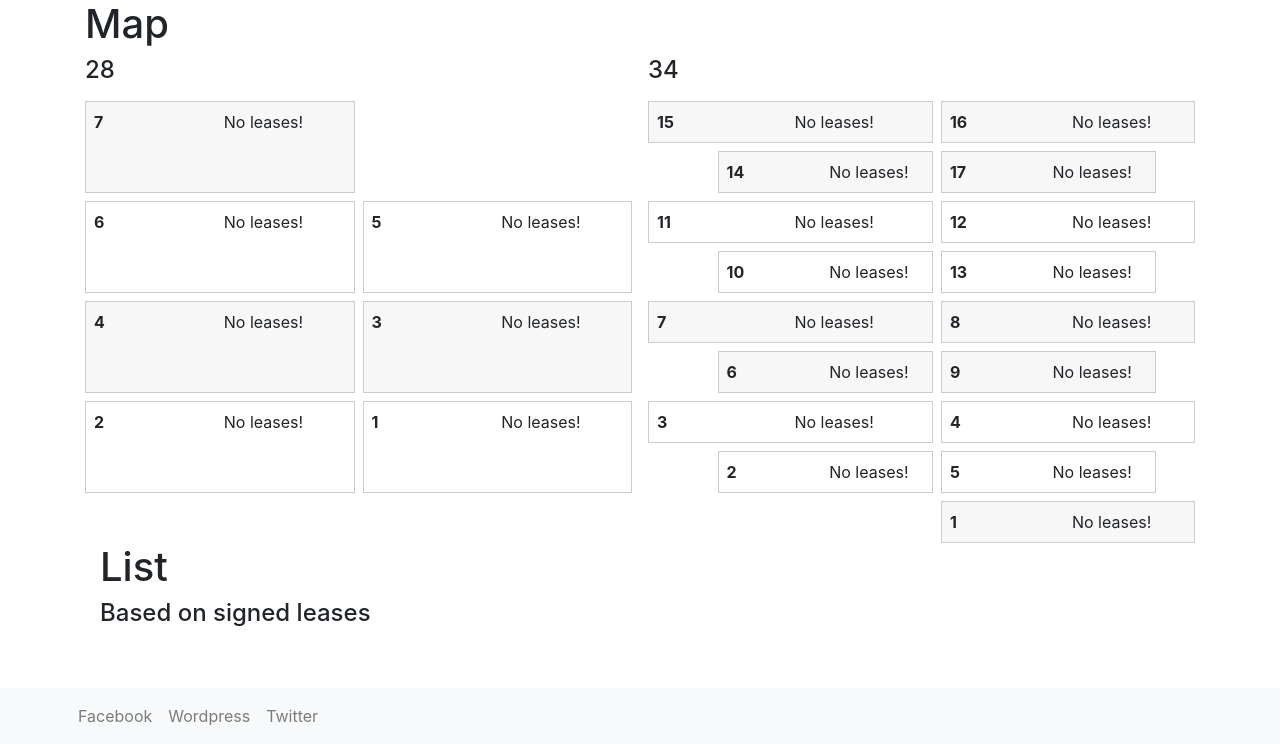
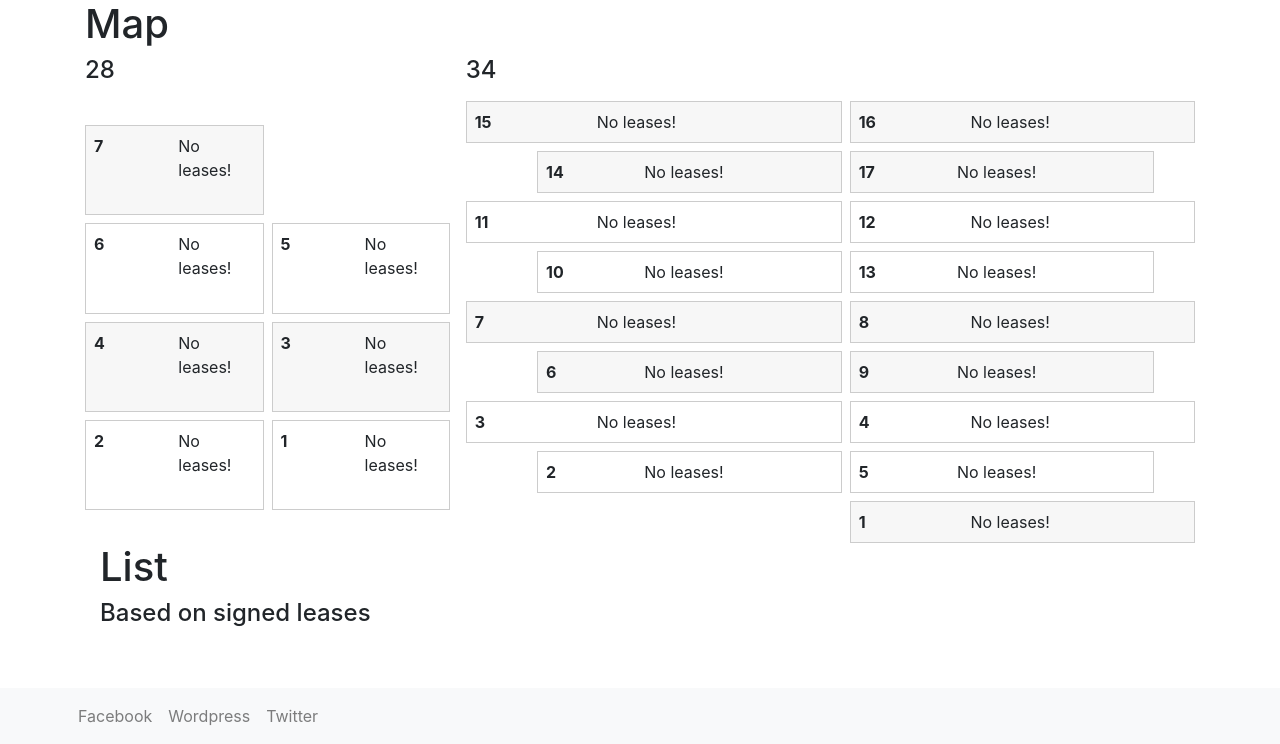
Before and after one commit to eshc/eshc-intranet, a Django app: template home/templates/home/map.html in a window 1280 px wide. Shown: the part 56-800 px from the top of the page. Run offline with Django 3.2, Linux system fonts and the light colour scheme; the template is opened without the code that fills it, so the values that code supplies are empty; parts of the project's set-up code (start-up, migrations or seed data) failed here and were passed over; some libraries are stand-ins or nearby versions.

Commit message:
Revert and stick with how it is but with slightly better spacing

```diff
--- a/home/templates/home/map.html
+++ b/home/templates/home/map.html
@@ -5,24 +5,19 @@
 	.wrapper {
 	  display: grid;
 	  grid-gap: 1em;
-	  grid-template-columns: 1fr 1fr;
+	  grid-template-columns: 1fr 2fr;
 	}
 
 	.building28 {
 	  display: grid;
 	  grid-gap: 0.5em;
 	  grid-template-areas:
-	    "h  h"
-	    "f7 ."
+	    "h  h "
 	    "f7 ."
 	    "f6 f5"
-	    "f6 f5"
-	    "f4 f3"
 	    "f4 f3"
 	    "f2 f1"
-	    "f2 f1"
-	    "b b";
-  	  grid-template-rows: 37px repeat(9,   1fr);
+	    "b b"
 	}
 
 	.building28 > div {
@@ -61,7 +56,7 @@
 
 	.building34 > div {
 	  display: grid;
-	  grid-template-columns: 1fr 1fr;
+	  grid-template-columns: 1fr 1fr 1fr;
 	  grid-gap: 0.5em;
 	  border: #CCC 1px solid;
 	  padding: 0.5em;
```
